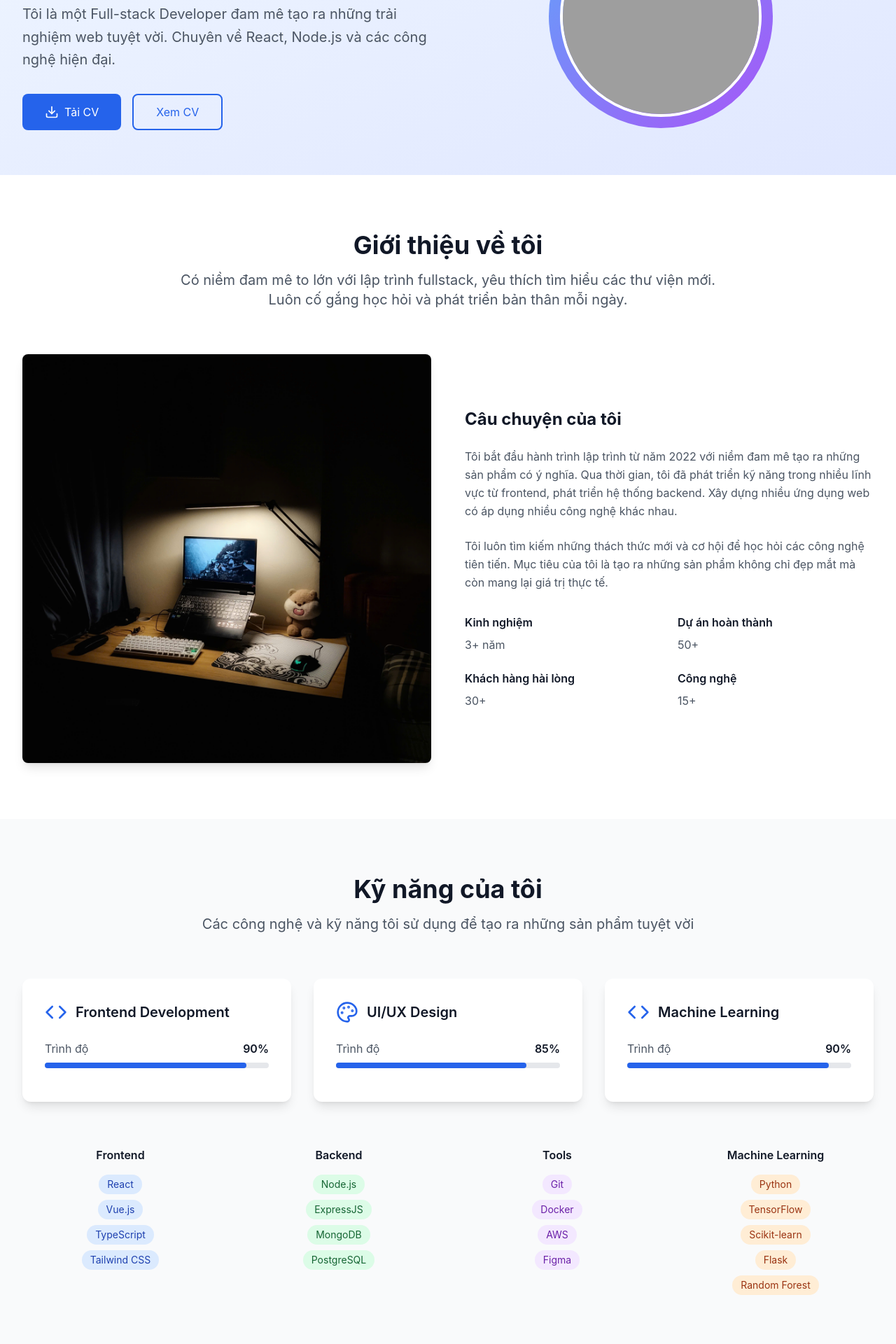
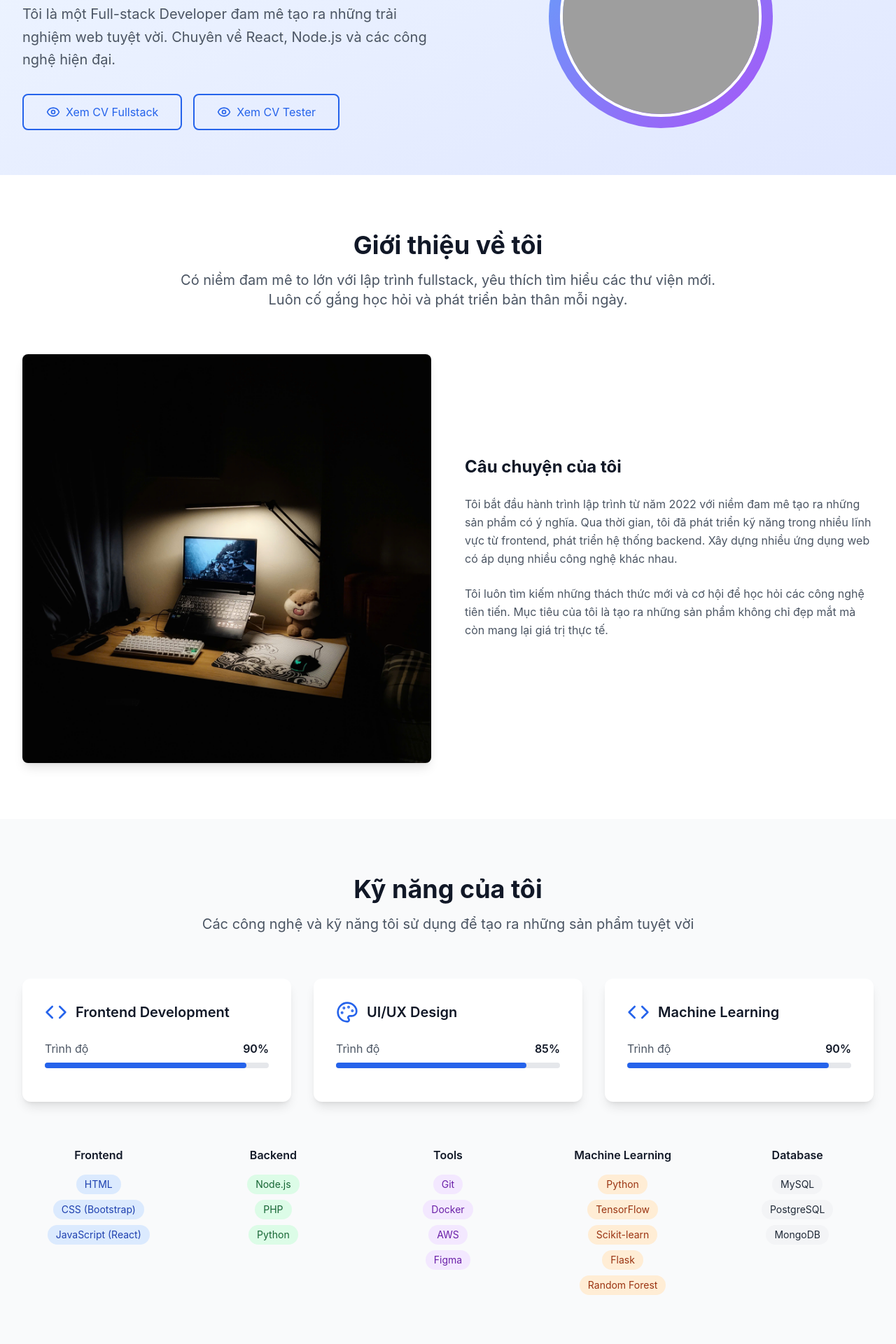
Before and after one commit to n1ml3/namle-portfolio, a React (Vite) app: page / in a window 1280 px wide. Shown: the part 220-2140 px from the top of the page at 70% size. Built offline with nearby package versions, Linux system fonts and the light colour scheme; grey boxes are pictures that could not be loaded.

Commit message:
add new CV, update Hero section of the page, fixing skill section

```diff
--- a/src/components/sections/Hero.tsx
+++ b/src/components/sections/Hero.tsx
@@ -1,4 +1,4 @@
-import { Download } from "lucide-react"
+import { Eye } from "lucide-react"
 import { AnimatedSection } from "../ui/AnimatedSection"
 
 export function Hero() {
@@ -28,19 +28,21 @@ export function Hero() {
               <div className="flex flex-col sm:flex-row gap-4">
                 <a
                   href="/cv.pdf"
-                  download="CV_LeDucNam.pdf"
-                  className="bg-blue-600 dark:bg-blue-500 text-white px-8 py-3 rounded-lg hover:bg-blue-700 dark:hover:bg-blue-600 transition-colors flex items-center justify-center gap-2 hover:scale-105 transform duration-200"
+                  target="_blank"
+                  rel="noopener noreferrer"
+                  className="border-2 border-blue-600 dark:border-blue-400 text-blue-600 dark:text-blue-400 px-8 py-3 rounded-lg hover:bg-blue-600 dark:hover:bg-blue-400 hover:text-white dark:hover:text-white transition-colors flex items-center justify-center gap-2 hover:scale-105 transform duration-200"
                 >
-                  <Download size={20} />
-                  Tải CV
+                  <Eye size={20} />
+                  Xem CV Fullstack
                 </a>
                 <a
-                  href="/cv.pdf"
+                  href="/cv2.pdf"
                   target="_blank"
                   rel="noopener noreferrer"
-                  className="border-2 border-blue-600 dark:border-blue-400 text-blue-600 dark:text-blue-400 px-8 py-3 rounded-lg hover:bg-blue-600 dark:hover:bg-blue-400 hover:text-white dark:hover:text-white transition-colors flex items-center justify-center hover:scale-105 transform duration-200"
+                  className="border-2 border-blue-600 dark:border-blue-400 text-blue-600 dark:text-blue-400 px-8 py-3 rounded-lg hover:bg-blue-600 dark:hover:bg-blue-400 hover:text-white dark:hover:text-white transition-colors flex items-center justify-center gap-2 hover:scale-105 transform duration-200"
                 >
-                  Xem CV
+                  <Eye size={20} />
+                  Xem CV Tester
                 </a>
               </div>
             </AnimatedSection>
--- a/src/components/sections/Skills.tsx
+++ b/src/components/sections/Skills.tsx
@@ -31,7 +31,7 @@ export function Skills({ skills }: SkillsProps) {
           ))}
         </div>
 
-        <div className="grid md:grid-cols-4 gap-8">
+        <div className="grid sm:grid-cols-2 md:grid-cols-3 lg:grid-cols-5 gap-8">
           {categories.map((category, categoryIndex) => (
             <AnimatedSection key={category.name} animation="slideUp" delay={600 + categoryIndex * 150}>
               <div className="text-center hover:scale-105 transition-transform duration-200">
--- a/src/data/about.ts
+++ b/src/data/about.ts
@@ -1,8 +1,8 @@
 import type { Stat } from "../components/sections/About"
 
 export const aboutStats: Stat[] = [
-  { label: "Kinh nghiệm", value: "3+ năm" },
-  { label: "Dự án hoàn thành", value: "50+" },
-  { label: "Khách hàng hài lòng", value: "30+" },
-  { label: "Công nghệ", value: "15+" },
+  // { label: "Kinh nghiệm", value: "3+ năm" },
+  // { label: "Dự án hoàn thành", value: "50+" },
+  // { label: "Khách hàng hài lòng", value: "30+" },
+  // { label: "Công nghệ", value: "15+" },
 ]
--- a/src/data/skills.ts
+++ b/src/data/skills.ts
@@ -12,12 +12,12 @@ export const skills = {
     {
       name: "Frontend",
       color: "blue",
-      items: ["React", "Vue.js", "TypeScript", "Tailwind CSS"],
+      items: ["HTML", "CSS (Bootstrap)", "JavaScript (React)"],
     },
     {
       name: "Backend",
       color: "green",
-      items: ["Node.js", "ExpressJS", "MongoDB", "PostgreSQL"],
+      items: ["Node.js", "PHP", "Python"],
     },
     {
       name: "Tools",
@@ -29,5 +29,10 @@ export const skills = {
       color: "orange",
       items: ["Python", "TensorFlow", "Scikit-learn", "Flask", "Random Forest"],
     },
+    {
+      name: "Database",
+      color: "red",
+      items: ["MySQL", "PostgreSQL", "MongoDB"],
+    },
   ] as SkillCategory[],
 }
```
Also changed, not shown: 1 other file (tests, documents, lock files or other folders).
